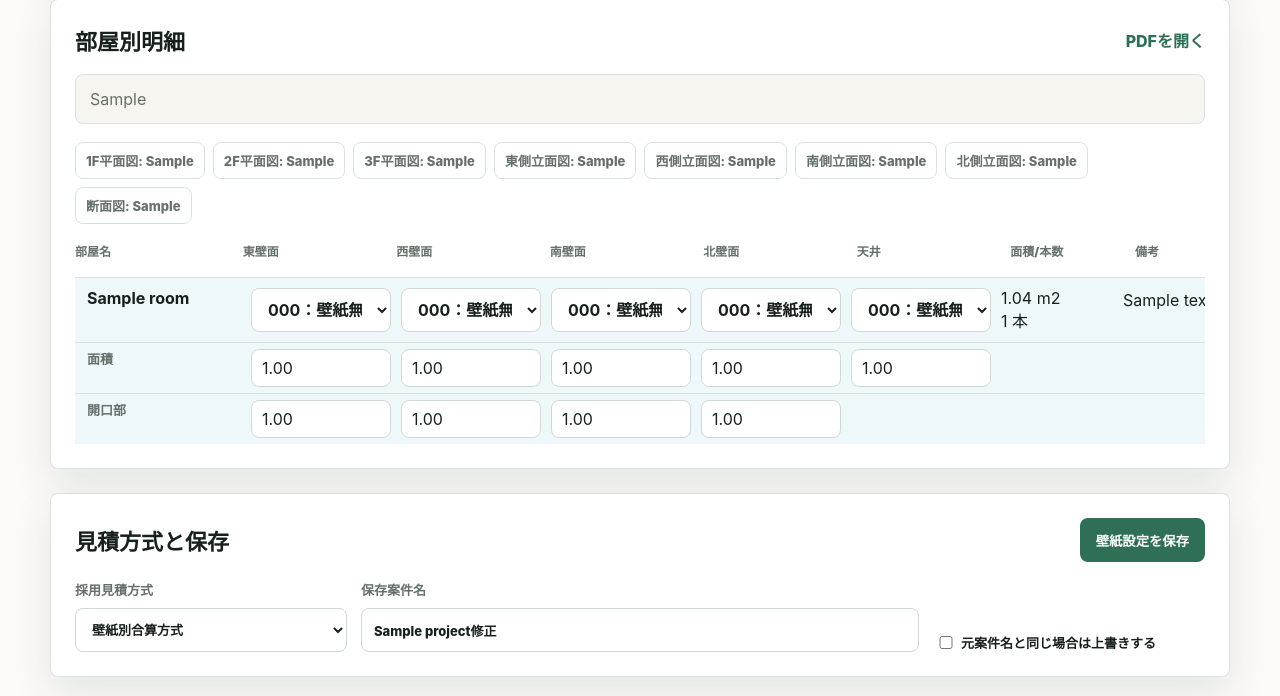
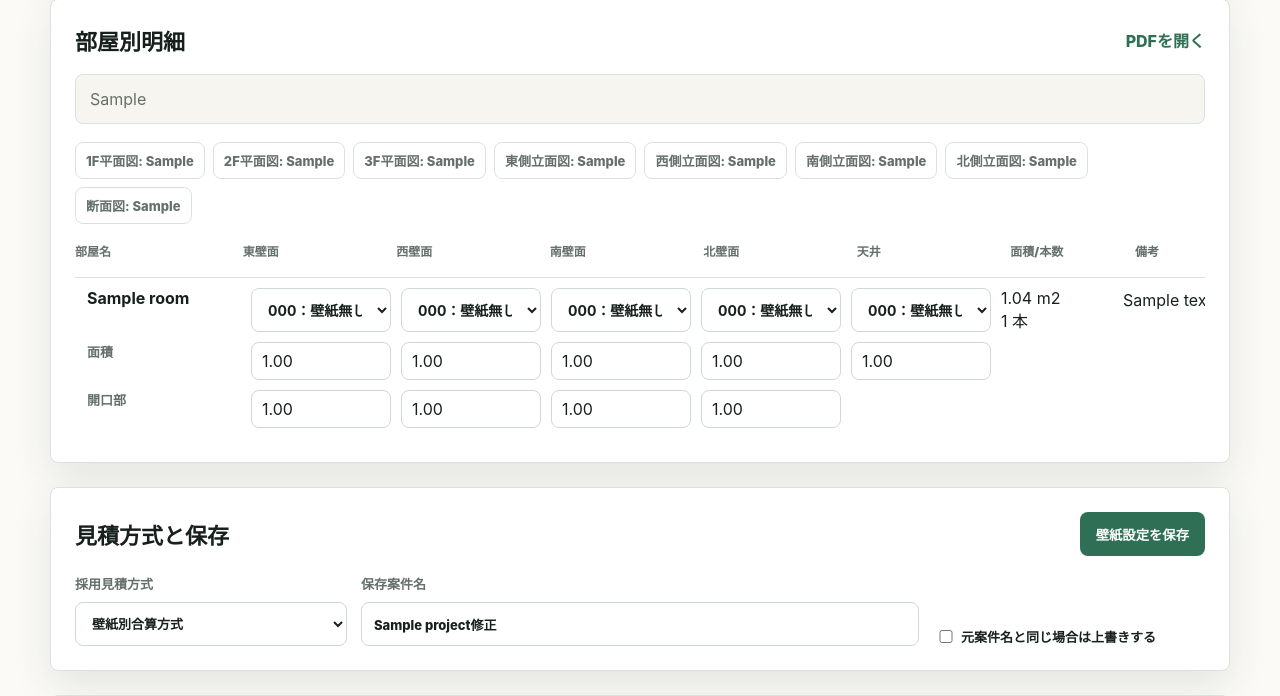
Before and after one commit to masumitachibana4649-creator/Sekisan-Project, a Django app: page /projects/1/ in a window 1280 px wide. Shown: the part 722-1418 px from the top of the page. Run offline with Django 5.2, Linux system fonts and the light colour scheme; data comes from the database, SQL or seed files in the repository; tables that the repository leaves empty hold one stand-in row (values such as "Sample post").

Commit message:
Adjust wallpaper detail and admin layouts

```diff
--- a/estimator/static/estimator/styles.css
+++ b/estimator/static/estimator/styles.css
@@ -317,11 +317,6 @@ h2 {
   grid-column: span 2;
 }
 
-.wallpaper-select-field:nth-child(1),
-.wallpaper-select-field:nth-child(2) {
-  grid-column: span 3;
-}
-
 .hint-text {
   color: var(--muted);
   margin-bottom: 18px;
@@ -379,7 +374,8 @@ textarea { resize: vertical; }
 }
 
 .result-head,
-.result-row {
+.result-row,
+.room-detail-group {
   display: grid;
   grid-template-columns: minmax(130px, 1.1fr) repeat(5, minmax(140px, 1fr)) minmax(98px, 0.8fr) minmax(260px, 1.8fr);
   gap: 10px;
@@ -396,41 +392,43 @@ textarea { resize: vertical; }
 }
 
 .room-line,
-.result-row {
+.result-row,
+.room-detail-group {
   padding: 10px 12px;
   border-top: 1px solid var(--line);
 }
 
-.room-wallpaper-row {
+.room-detail-group {
   margin-top: 10px;
 }
 
-.room-wallpaper-row select {
-  font-size: 16px;
+.room-wallpaper-cell select {
+  font-size: 14px;
   font-weight: 700;
 }
 
-.room-measure-row,
-.room-opening-row {
-  padding-top: 6px;
-  padding-bottom: 6px;
-}
-
-.room-measure-row strong,
-.room-opening-row strong {
+.room-sub-label {
   color: var(--muted);
   font-size: 13px;
 }
 
-.room-measure-row input,
-.room-opening-row input {
+.room-detail-group input {
   min-height: 38px;
   padding: 8px 10px;
 }
 
-.result-table .room-wallpaper-row:nth-of-type(6n + 2),
-.result-table .room-wallpaper-row:nth-of-type(6n + 2) + .room-measure-row,
-.result-table .room-wallpaper-row:nth-of-type(6n + 2) + .room-measure-row + .room-opening-row {
+.room-note-cell {
+  grid-column: 8;
+  grid-row: 1 / span 3;
+  line-height: 1.55;
+}
+
+.room-total-cell {
+  grid-column: 7;
+  grid-row: 1;
+}
+
+.result-table .room-detail-group:nth-of-type(odd) {
   background: #eef8fb;
 }
 
@@ -519,7 +517,8 @@ textarea { resize: vertical; }
   white-space: normal;
 }
 
-.result-row span:last-child {
+.result-row span:last-child,
+.room-note-cell {
   line-height: 1.55;
 }
 
@@ -534,6 +533,12 @@ textarea { resize: vertical; }
 
 .estimate-note,
 .estimated-value {
+  color: #1565c0;
+}
+
+.has-estimated-values input,
+.has-estimated-values .room-total-cell,
+.has-estimated-values .room-note-cell {
   color: #1565c0;
 }
 
--- a/estimator/templates/estimator/project_detail.html
+++ b/estimator/templates/estimator/project_detail.html
@@ -96,63 +96,57 @@
       <span>部屋名</span><span>東壁面</span><span>西壁面</span><span>南壁面</span><span>北壁面</span><span>天井</span><span>面積/本数</span><span>備考</span>
     </div>
     {% for room in rooms %}
-      <div class="result-row room-wallpaper-row">
-        <strong>{{ room.name }}</strong>
-        <span>
+      <div class="room-detail-group {% if room.opening_area_m2 > 0 and "推定" in room.note %}has-estimated-values{% endif %}">
+        <strong class="room-name-cell">{{ room.name }}</strong>
+        <span class="room-wallpaper-cell">
           <select class="room-wallpaper-select" name="room_{{ room.pk }}_east_wallpaper_no">
             {% for wallpaper in wallpapers %}
               <option value="{{ wallpaper.number }}" {% if wallpaper.number == room.east_wallpaper_no %}selected{% endif %}>{{ wallpaper.number }}：{{ wallpaper.name }}</option>
             {% endfor %}
           </select>
         </span>
-        <span>
+        <span class="room-wallpaper-cell">
           <select class="room-wallpaper-select" name="room_{{ room.pk }}_west_wallpaper_no">
             {% for wallpaper in wallpapers %}
               <option value="{{ wallpaper.number }}" {% if wallpaper.number == room.west_wallpaper_no %}selected{% endif %}>{{ wallpaper.number }}：{{ wallpaper.name }}</option>
             {% endfor %}
           </select>
         </span>
-        <span>
+        <span class="room-wallpaper-cell">
           <select class="room-wallpaper-select" name="room_{{ room.pk }}_south_wallpaper_no">
             {% for wallpaper in wallpapers %}
               <option value="{{ wallpaper.number }}" {% if wallpaper.number == room.south_wallpaper_no %}selected{% endif %}>{{ wallpaper.number }}：{{ wallpaper.name }}</option>
             {% endfor %}
           </select>
         </span>
-        <span>
+        <span class="room-wallpaper-cell">
           <select class="room-wallpaper-select" name="room_{{ room.pk }}_north_wallpaper_no">
             {% for wallpaper in wallpapers %}
               <option value="{{ wallpaper.number }}" {% if wallpaper.number == room.north_wallpaper_no %}selected{% endif %}>{{ wallpaper.number }}：{{ wallpaper.name }}</option>
             {% endfor %}
           </select>
         </span>
-        <span>
+        <span class="room-wallpaper-cell">
           <select class="room-wallpaper-select" name="room_{{ room.pk }}_ceiling_wallpaper_no">
             {% for wallpaper in wallpapers %}
               <option value="{{ wallpaper.number }}" {% if wallpaper.number == room.ceiling_wallpaper_no %}selected{% endif %}>{{ wallpaper.number }}：{{ wallpaper.name }}</option>
             {% endfor %}
           </select>
         </span>
-        <span>{{ room.total_area|floatformat:2 }} m2<br>{{ room.rolls_required }} 本</span>
-        <span>{{ room.note|room_note }}</span>
-      </div>
-      <div class="result-row room-measure-row">
-        <strong>面積</strong>
+        <span class="room-total-cell">{{ room.total_area|floatformat:2 }} m2<br>{{ room.rolls_required }} 本</span>
+        <span class="room-note-cell">{{ room.note|room_note }}</span>
+        <strong class="room-sub-label">面積</strong>
         <span><input name="room_{{ room.pk }}_east_surface_area_m2" type="number" step="0.01" min="0" value="{{ room.east_surface_area_m2 }}"></span>
         <span><input name="room_{{ room.pk }}_west_surface_area_m2" type="number" step="0.01" min="0" value="{{ room.west_surface_area_m2 }}"></span>
         <span><input name="room_{{ room.pk }}_south_surface_area_m2" type="number" step="0.01" min="0" value="{{ room.south_surface_area_m2 }}"></span>
         <span><input name="room_{{ room.pk }}_north_surface_area_m2" type="number" step="0.01" min="0" value="{{ room.north_surface_area_m2 }}"></span>
         <span><input name="room_{{ room.pk }}_ceiling_surface_area_m2" type="number" step="0.01" min="0" value="{{ room.ceiling_surface_area_m2 }}"></span>
         <span></span>
-        <span></span>
-      </div>
-      <div class="result-row room-opening-row">
-        <strong>開口部</strong>
+        <strong class="room-sub-label">開口部</strong>
         <span><input name="room_{{ room.pk }}_east_opening_area_m2" type="number" step="0.01" min="0" value="{{ room.east_opening_area_m2 }}"></span>
         <span><input name="room_{{ room.pk }}_west_opening_area_m2" type="number" step="0.01" min="0" value="{{ room.west_opening_area_m2 }}"></span>
         <span><input name="room_{{ room.pk }}_south_opening_area_m2" type="number" step="0.01" min="0" value="{{ room.south_opening_area_m2 }}"></span>
         <span><input name="room_{{ room.pk }}_north_opening_area_m2" type="number" step="0.01" min="0" value="{{ room.north_opening_area_m2 }}"></span>
-        <span></span>
         <span></span>
         <span></span>
       </div>
--- a/estimator/templates/estimator/project_form.html
+++ b/estimator/templates/estimator/project_form.html
@@ -32,7 +32,7 @@
           <select name="{{ field }}_wallpaper_no">
             {% for wallpaper in wallpapers %}
               <option value="{{ wallpaper.number }}" {% if wallpaper.pk == default_wallpaper.pk %}selected{% endif %}>
-                {{ wallpaper.number }}：{{ wallpaper.name }} / 幅{{ wallpaper.roll_width_m }}m / 長さ{{ wallpaper.roll_length_m }}m / ロス{{ wallpaper.loss_rate_percent }}% / {{ wallpaper.unit_price_per_roll }}円
+                {{ wallpaper.number }}：{{ wallpaper.name }} / {{ wallpaper.unit_price_per_roll }}円
               </option>
             {% endfor %}
           </select>
```
Also changed, not shown: estimator/admin.py (+16 -1 lines), estimator/static/estimator/admin.css (+66 -0 lines).
